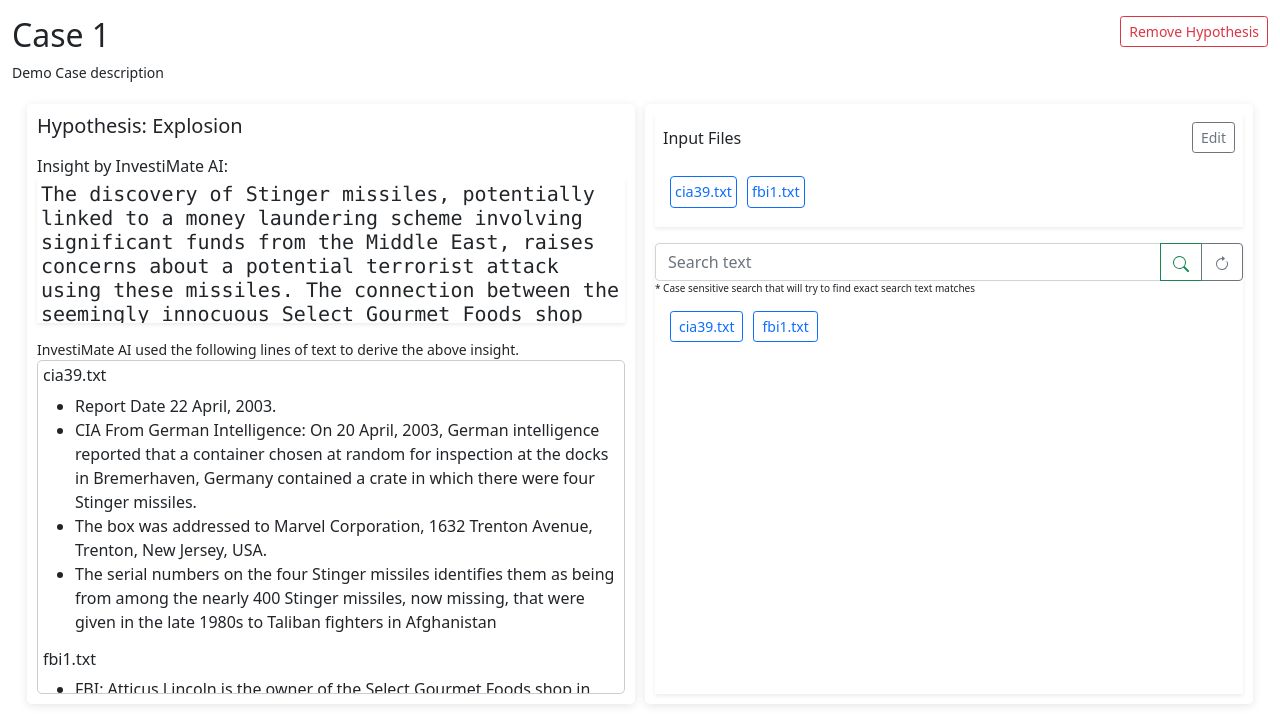
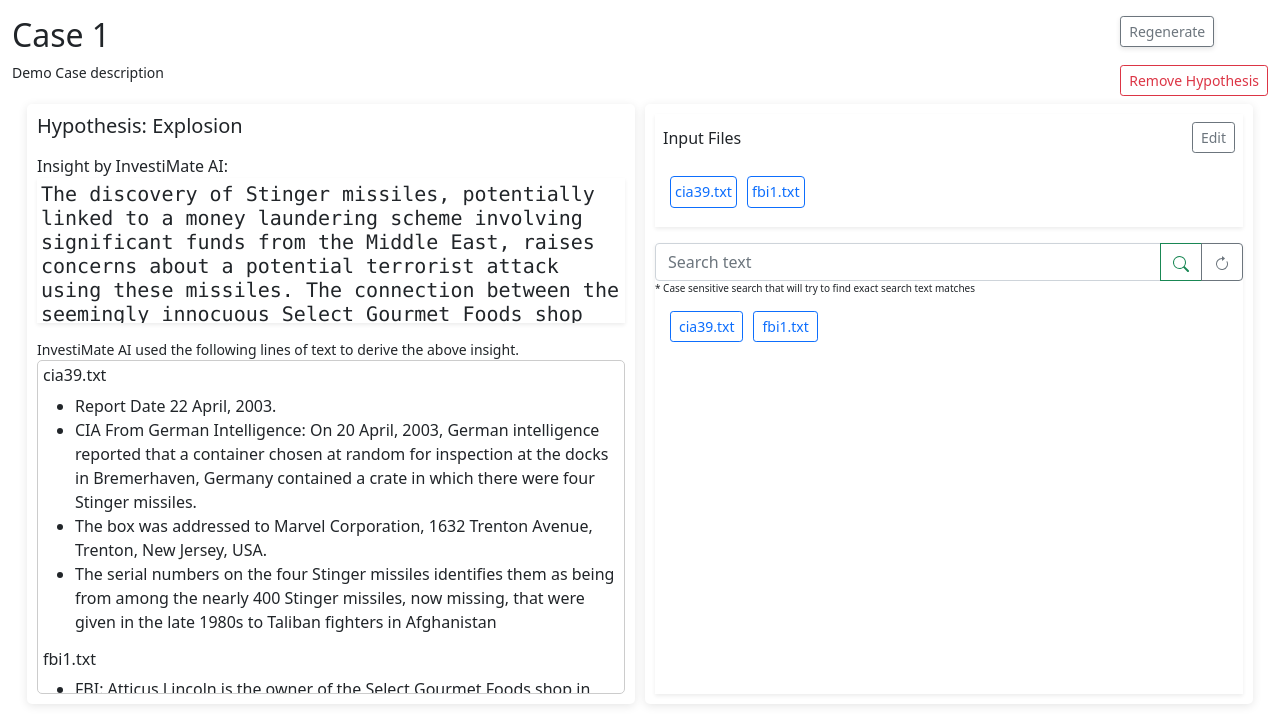
Before and after one commit to 0xdhairya/Investimate, a Django app: page /case/1/insight/1/ in a window 1280 px wide. Shown: the part 95-809 px from the top of the page. Run offline with Django 5.2, Linux system fonts and the light colour scheme; a user stored in the database is signed in; data comes from the database, SQL or seed files in the repository; data that the repository does not hold is empty.

Commit message:
adding regenerate button

```diff
--- a/investimate_project/investimate_app/static/css/insight.css
+++ b/investimate_project/investimate_app/static/css/insight.css
@@ -62,3 +62,29 @@
     padding: 0;
     margin-top: 5px;
 }
+
+/* Regenerate Button Styling */
+.regenerate-button {
+    background-color: #f8f9fa; /* Light background */
+    color: black; /* Black text */
+    border: 1px solid #000; /* Black border */
+    border-radius: 5px;
+    padding: 10px 20px;
+    font-size: 0.9rem;
+    cursor: pointer;
+    transition: all 0.3s ease-in-out;
+    box-shadow: 0 2px 5px rgba(0, 0, 0, 0.1); /* Subtle shadow */
+    margin-bottom: 10px; /* Space between buttons */
+    width: fit-content; /* Adjust width to fit text */
+}
+
+.regenerate-button:hover {
+    background-color: #e0e0e0; /* Slightly darker on hover */
+    transform: translateY(-2px); /* Lift effect */
+}
+
+.regenerate-button:active {
+    background-color: #d6d6d6; /* Even darker on click */
+    transform: translateY(0); /* Reset lift on click */
+    box-shadow: inset 0 2px 4px rgba(0, 0, 0, 0.2); /* Inner shadow */
+}
--- a/investimate_project/investimate_app/templates/investimate_app/insight.html
+++ b/investimate_project/investimate_app/templates/investimate_app/insight.html
@@ -30,12 +30,18 @@
         <h2>{{ case.name }}</h2>
         <p class="small">{{ case.description }}</p>
       </div>
-      <div>
+      <div class="d-flex flex-column align-items-start gap-2">
+        <!-- Regenerate Button -->
+        <button class="btn btn-outline-secondary btn-sm regenerate-button">Regenerate</button>
+
+        <!-- Remove Insight Button -->
         <form action="{% url 'remove-insight' case.id insight.id %}" method="post">
-          {% csrf_token %}
-          <button type="submit" onclick="return confirmInsightDelete()" class="btn btn-sm btn-outline-danger w-100">Remove {{ insight.category }}</button>
+            {% csrf_token %}
+            <button type="submit" onclick="return confirmInsightDelete()" class="btn btn-sm btn-outline-danger w-100">
+                Remove {{ insight.category }}
+            </button>
         </form>
-      </div>
+    </div>
     </div>
 
     <!-- Modal -->
```
